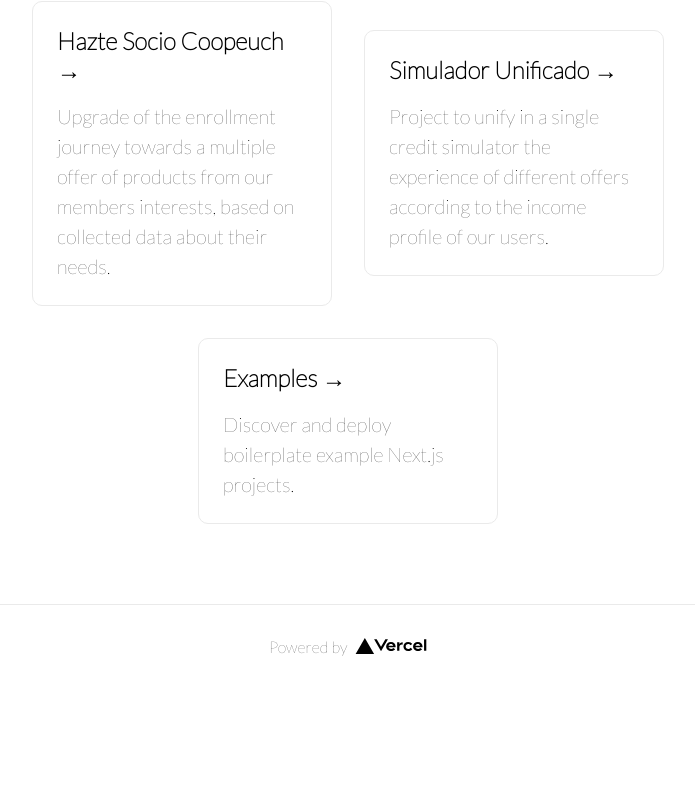
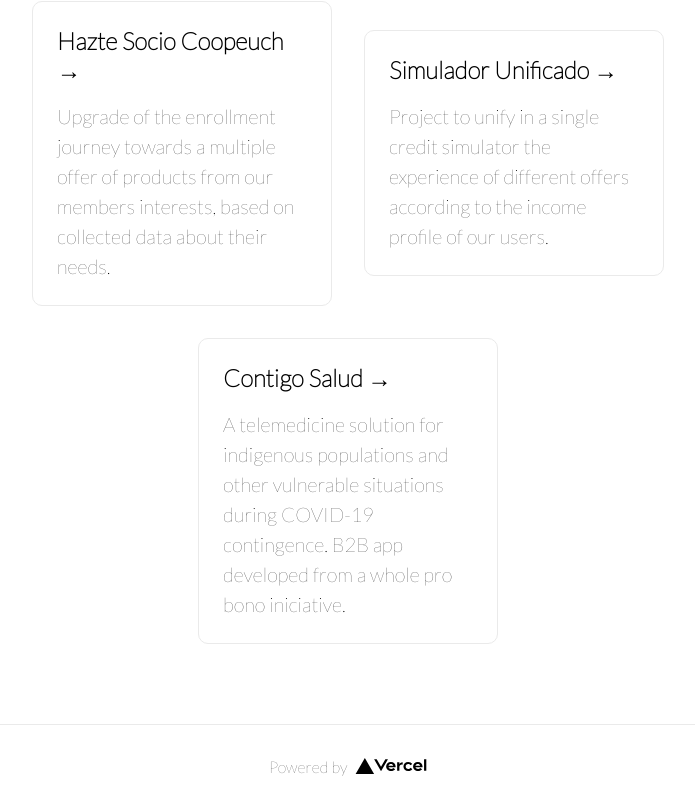
Before and after one commit to JoaquinMelladoQ/portfolio-powconstanza, a Next.js app: page / in a window 1280 px wide. Shown: the part 681-1489 px from the top of the page, without its empty margins (292-987 px from the left). Before the commit the page ends 1369 px from the top, so only its background shows below. Built offline with nearby package versions, Linux system fonts and the light colour scheme.

Commit message:
[feat]: ux case studies

```diff
--- a/pages/index.tsx
+++ b/pages/index.tsx
@@ -47,8 +47,9 @@ const Home: NextPage = () => {
             href="https://github.com/vercel/next.js/tree/canary/examples"
             className={styles.card}
           >
-            <h2>Examples &rarr;</h2>
-            <p>Discover and deploy boilerplate example Next.js projects.</p>
+            <h2>Contigo Salud &rarr;</h2>
+            <p>A telemedicine solution for indigenous populations and other vulnerable situations during COVID-19 contingence.
+B2B app developed from a whole pro bono iniciative.</p>
           </a>
         </div>
       </main>
```
